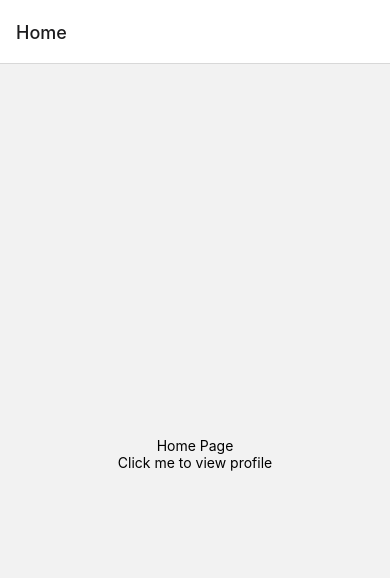
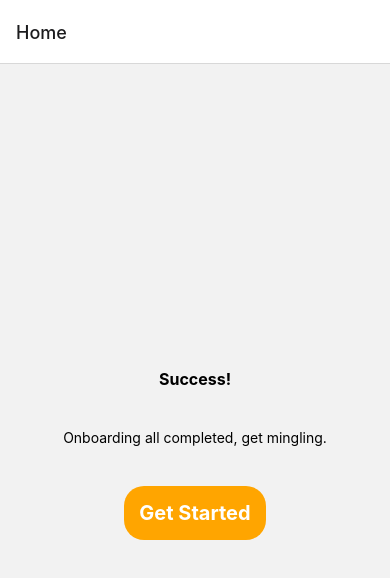
Before and after one commit to Craving-App/expo-mobile-mvp, a React Native app: screen /Home in a window 390 px wide. Shown: the top 578 px of the page. Built offline with nearby package versions, Linux system fonts and the light colour scheme.

Commit message:
Created the success screen

```diff
--- a/Screens/Home.js
+++ b/Screens/Home.js
@@ -1,13 +1,27 @@
 import React from "react";
-import { View, Text } from "react-native";
+import { View, StyleSheet,TouchableOpacity,Text } from "react-native";
 
 export default function Home({ navigation }) {
   return (
     <View style={{ flex: 1, alignItems: "center", justifyContent: "center" }}>
-      <Text>Home Page</Text>
-      <Text onPress={() => navigation.navigate("Profile")}>
-        Click me to view profile
-      </Text>
+      <Text style={{ textAlign: "center",  fontSize: 16, fontWeight: 'bold'}}>Success!</Text>
+      <Text style={{ textAlign: "center", padding: 40}}>Onboarding all completed, get mingling.</Text>
+      <TouchableOpacity onPress={() => alert('You clicked the success button!')} style={styles.button}>
+        <Text style={styles.buttonText} >Get Started</Text>
+      </TouchableOpacity>
     </View>
   );
 }
+
+const styles = StyleSheet.create({
+  button: {
+    backgroundColor: "orange",
+    padding: 15,
+    borderRadius: 20,
+  },
+  buttonText: {
+    fontSize: 20,
+    color: '#fff',
+    fontWeight: 'bold'
+  },
+});
```
